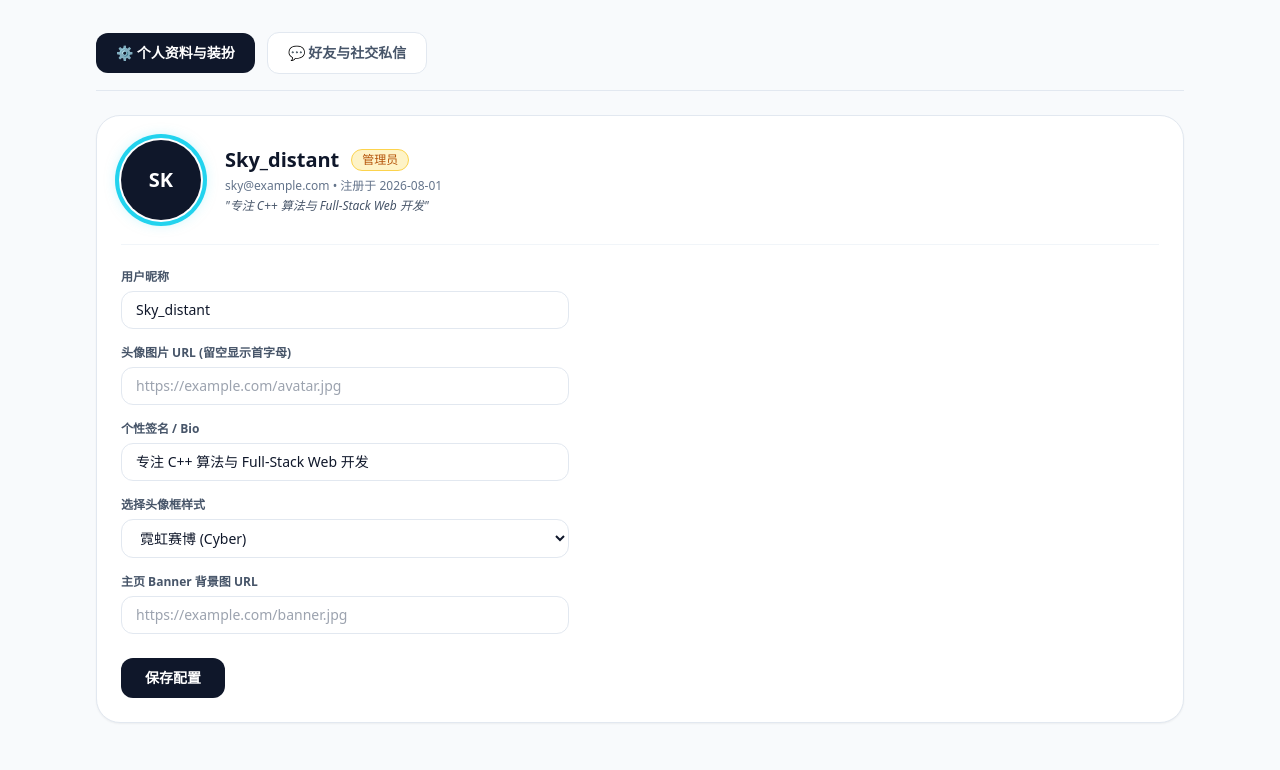
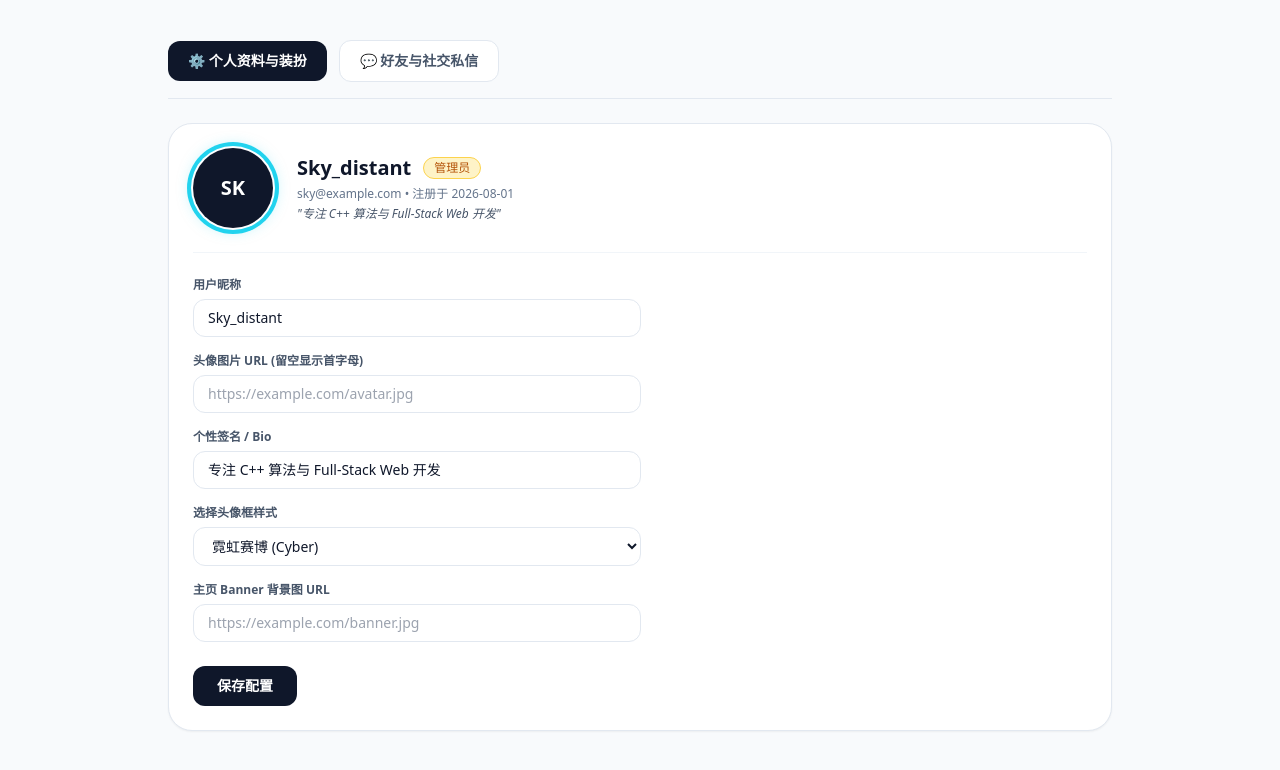
Before and after one commit to zhangtianyuan120220/sky-blog, a Next.js app: page / in a window 1280 px wide. Shown: the top 770 px of the page. Built offline with nearby package versions, Linux system fonts and the light colour scheme.

Commit message:
Update page.tsx

```diff
--- a/src/app/page.tsx
+++ b/src/app/page.tsx
@@ -38,7 +38,7 @@ export default function Home() {
   };
 
   return (
-    <main className="min-h-screen bg-slate-50 text-slate-900 p-4 md:p-8 space-y-6 max-w-6xl mx-auto">
+    <main className="min-h-screen bg-slate-50 text-slate-900 p-6 md:p-10 max-w-5xl mx-auto space-y-6">
       {/* Toast 提示框 */}
       {toastMessage && (
         <div className="fixed top-5 right-5 z-50 bg-slate-900 text-white text-xs font-bold px-4 py-2.5 rounded-xl shadow-lg border border-slate-700">
```
